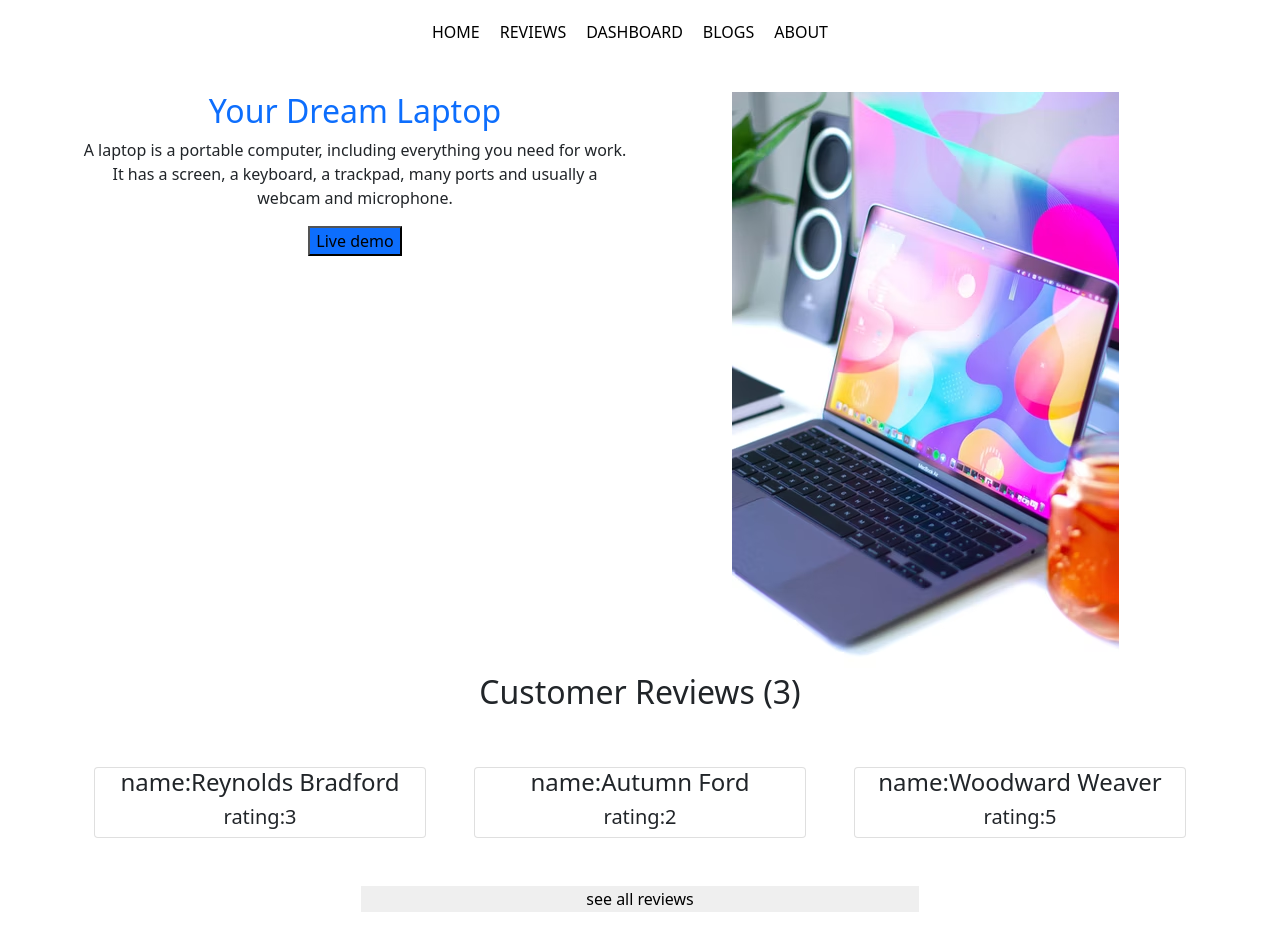
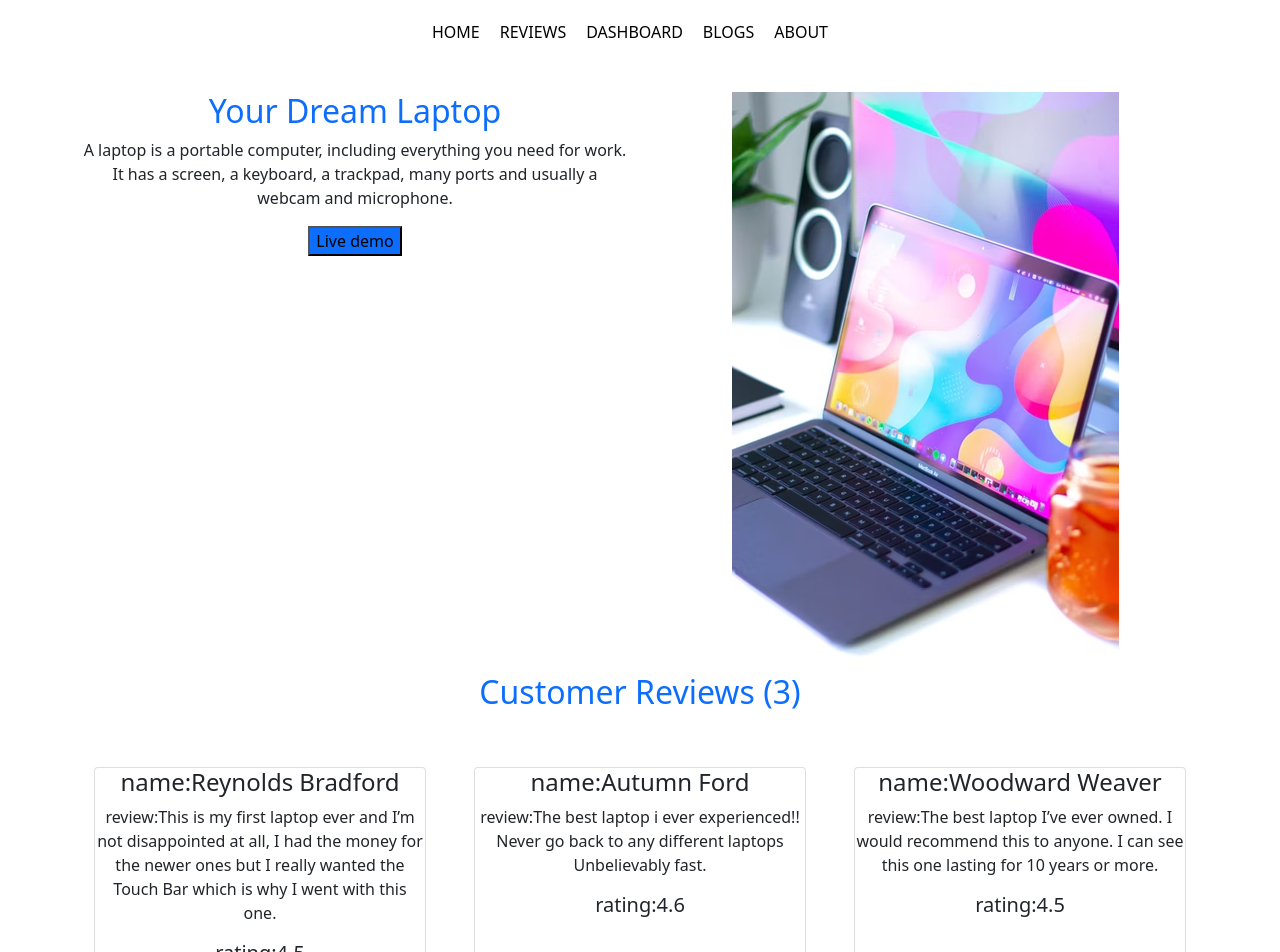
Before and after one commit to Eshshatabdi/dream-mac-laptop, a React (Create React App) app: page / in a window 1280 px wide. Shown: the top 952 px of the page. Before the commit the page ends 912 px from the top, so only its background shows below. Built offline with nearby package versions, Linux system fonts and the light colour scheme; the HTML template or start-up script is replaced by a standard one.

Commit message:
review detail

```diff
--- a/public/data.json
+++ b/public/data.json
@@ -2,43 +2,43 @@
     {
         "id": "6249f60b22cc8f1ad9b2f99e",
         "picture": "http://placehold.it/32x32",
-        "rating": 3,
+        "rating": 4.5,
         "name": "Reynolds Bradford",
-        "about": "Ad fugiat eiusmod nulla nulla eiusmod labore sit pariatur laborum irure. Ea excepteur fugiat elit reprehenderit veniam cupidatat ut pariatur consectetur culpa ut non eiusmod. Adipisicing cupidatat excepteur esse exercitation. Consectetur laboris eu qui ea non aliquip non. Do commodo adipisicing in quis. Cillum nostrud ea est minim reprehenderit reprehenderit id sunt veniam reprehenderit ad sit. Dolor labore occaecat est excepteur ad ad ullamco ullamco.\r\n"
+        "about": "This is my first laptop ever and I’m not disappointed at all, I had the money for the newer ones but I really wanted the Touch Bar which is why I went with this one."
     },
     {
         "id": "6249f60b0feba5d8c440cc01",
         "picture": "http://placehold.it/32x32",
-        "rating": 2,
+        "rating": 4.6,
         "name": "Autumn Ford",
-        "about": "Voluptate excepteur ea pariatur Lorem consectetur incididunt officia officia eiusmod elit proident adipisicing consectetur. Do duis eiusmod voluptate consequat amet qui. Dolor fugiat est tempor officia ut eiusmod. Cillum ex adipisicing et tempor excepteur pariatur cupidatat dolor Lorem non. Adipisicing labore nostrud cupidatat quis proident non minim in reprehenderit nostrud proident. Consectetur enim ex mollit eiusmod cupidatat commodo non laborum.\r\n"
+        "about": "The best laptop i ever experienced!! Never go back to any    different laptops Unbelievably fast."
     },
     {
         "id": "6249f60ba981bd364214e720",
         "picture": "http://placehold.it/32x32",
-        "rating": 5,
+        "rating": 4.5,
         "name": "Woodward Weaver",
-        "about": "Labore occaecat eu adipisicing cillum. Proident id in exercitation non anim in nisi aute adipisicing quis do. Fugiat incididunt nostrud nulla labore nostrud id aliquip deserunt cillum proident in occaecat. Ut culpa ea ex enim voluptate anim reprehenderit ad. Aliqua esse aliquip deserunt exercitation do proident. Nostrud eu pariatur exercitation commodo in.\r\n"
+        "about": "The best laptop I’ve ever owned. I would recommend this to anyone. I can see this one lasting for 10 years or more."
     },
     {
         "id": "6249f60b0f7372ddd0643854",
         "picture": "http://placehold.it/32x32",
-        "rating": 3,
+        "rating": 4.6,
         "name": "Robin Russo",
-        "about": "Culpa nostrud ex consectetur culpa consequat veniam non. Deserunt nisi ad dolore nostrud fugiat duis officia sunt elit id. Sint officia veniam aute dolor tempor ipsum. Do qui nulla proident sint duis.\r\n"
+        "about": "Super fast. I didn’t think the M1 chip would be this good but it is. This computer 8gb works like a 16gb. This was a great purchase"
     },
     {
         "id": "6249f60b7fb9e54e6527ccd2",
         "picture": "http://placehold.it/32x32",
-        "rating": 1,
+        "rating": 4.4,
         "name": "Nadia Keith",
-        "about": "Minim incididunt non labore laboris excepteur officia id aliquip irure labore. Est elit labore cillum amet labore ut. Fugiat mollit dolore ex elit sunt do officia velit aute cillum mollit Lorem. Cillum et irure sint eiusmod sit deserunt culpa voluptate consectetur excepteur. Consequat ut non sit sit Lorem labore dolor irure dolor reprehenderit veniam.\r\n"
+        "about": "The M1 wins.  I had bought the intel with 16 gigs and it was warm and you can hear the fans blowing.  I exchanged for the M1 and wow!!!"
     },
     {
         "id": "6249f60b1ea62e2a2e26135f",
         "picture": "http://placehold.it/32x32",
-        "rating": 2,
+        "rating": 4.6,
         "name": "Charmaine Whitehead",
-        "about": "Et adipisicing minim deserunt laborum magna proident Lorem nisi et velit sit deserunt. Excepteur adipisicing fugiat consectetur aliqua consequat adipisicing culpa reprehenderit anim. In non incididunt minim consectetur culpa qui cillum.\r\n"
+        "about": "So far this is my first MacBook Experience and it’s been great so far! The power of the M1 chip is unreal, I’ve even played borderlands 2 on it"
     }
 ]
--- a/src/Components/Home/Home.js
+++ b/src/Components/Home/Home.js
@@ -22,7 +22,7 @@ const Home = () => {
             </div>
 
             <div>
-                <h2>Customer Reviews (3)</h2>
+                <h2 className='text-primary'>Customer Reviews (3)</h2>
                 <div className='row'>
                     {
                         reviews.slice(0, 3).map(review => <ReviewDetails
--- a/src/Components/ReviewDetails/ReviewDetails.js
+++ b/src/Components/ReviewDetails/ReviewDetails.js
@@ -1,13 +1,15 @@
 import React from 'react';
 
 const ReviewDetails = ({ review }) => {
-    const { name, rating } = review
+    const { name, rating, about } = review
     return (
 
         <div className='col-md-4 g-5'>
-            <div className='card'>
+            <div className='card h-100'>
                 <h4>name:{name}</h4>
+                <p>review:{about}</p>
                 <h5>rating:{rating}</h5>
+
 
             </div>
 
--- a/src/Components/Reviews/Reviews.js
+++ b/src/Components/Reviews/Reviews.js
@@ -7,7 +7,8 @@ const Reviews = () => {
     const [reviews, setReviews] = useReview();
 
     return (
-        <div className='container row'>
+        <div className='container'>
+            <div className='row'>
                 {
                     reviews.map(review => <ReviewDetails
                         key={review.id}
@@ -18,6 +19,7 @@ const Reviews = () => {
 
 
             </div>
+        </div>
     );
 };
 
--- a/src/Components/threeReviewDetail/threeReviewDetail.js
+++ b/src/Components/threeReviewDetail/threeReviewDetail.js
@@ -1,10 +1,13 @@
 import React from 'react';
 
 const threeReviewDetail = ({ review }) => {
-    const { name, rating } = review
+    const { name, rating, about, picture } = review
     return (
         <div className='col-md-4'>
+            <img src={picture} alt="" />
             <h4>{name}</h4>
+            <p>review:{about}</p>
+
             <p>{rating}</p>
         </div>
     );
```
Lines whose indentation alone changed are shown as unchanged.
